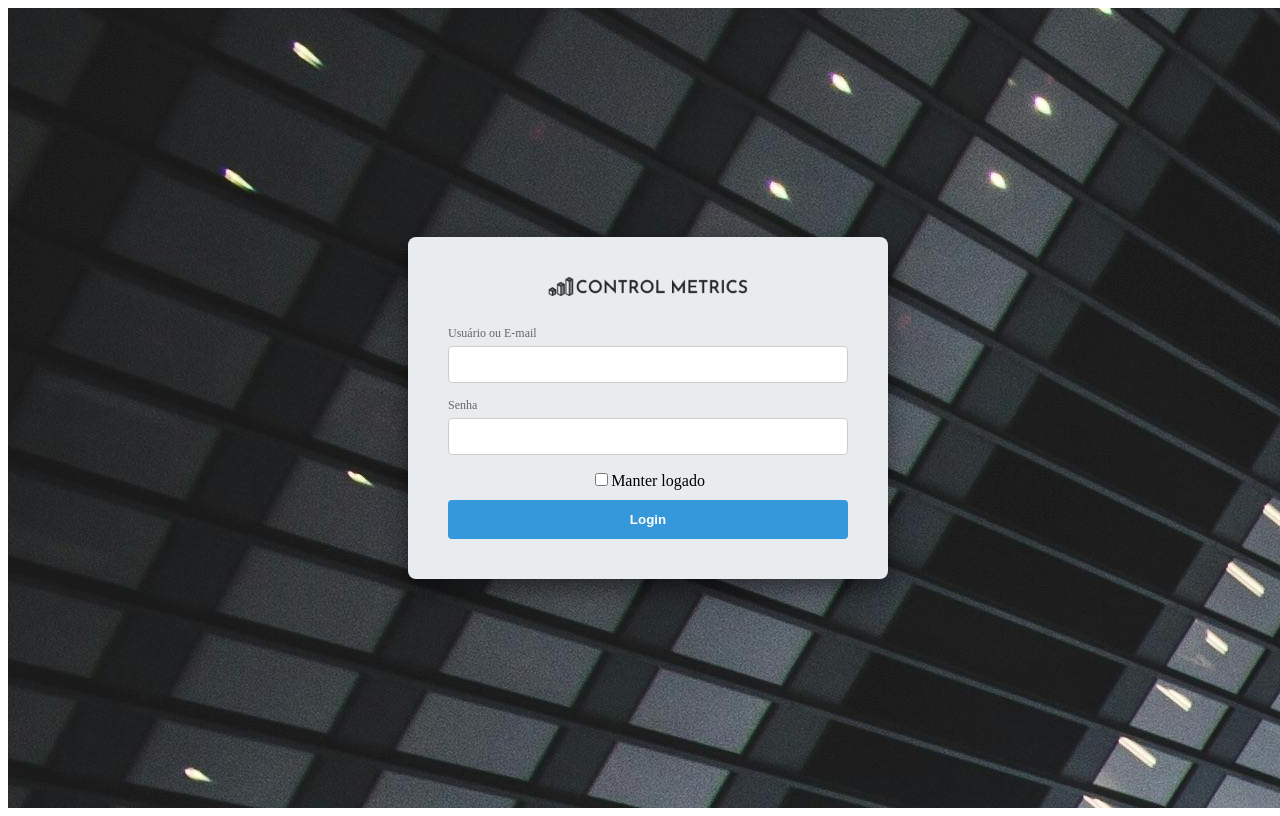
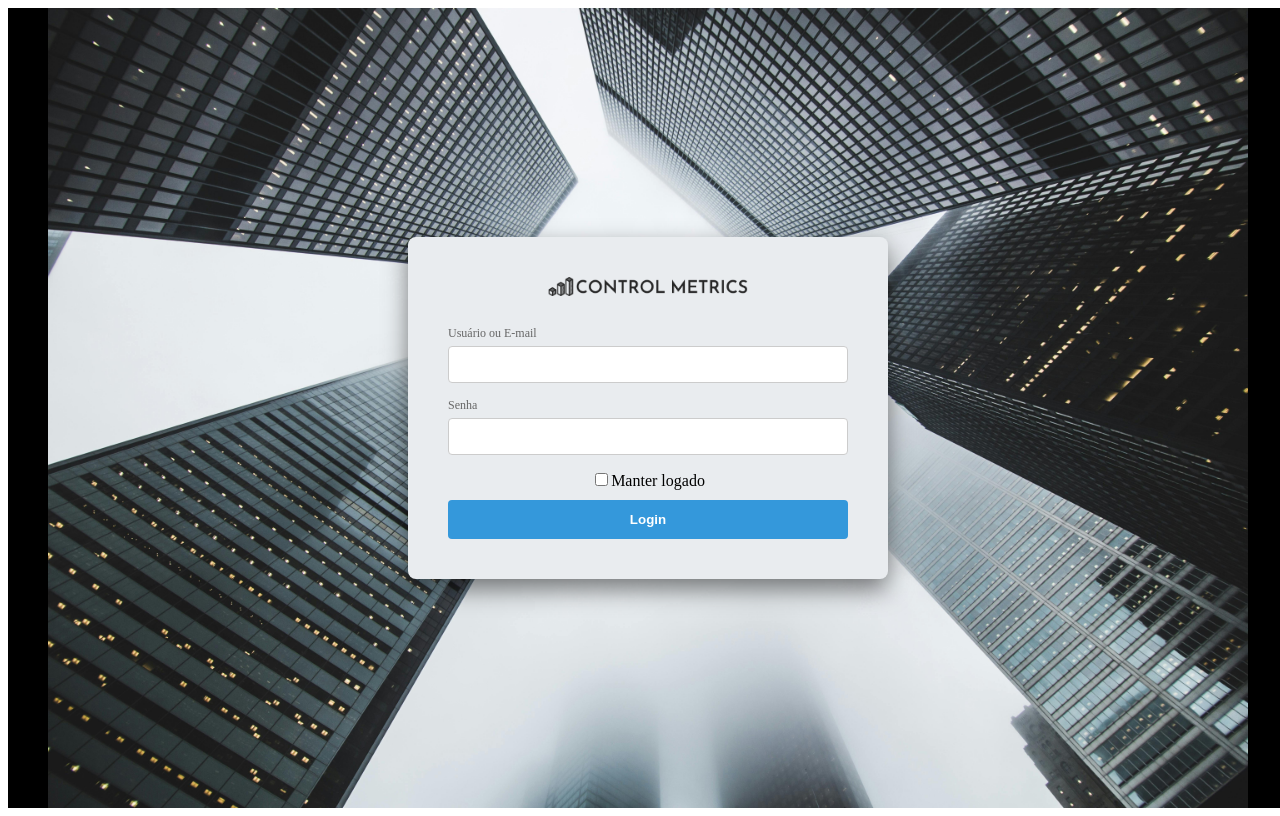
Before and after one commit to Heliferreira/funil-de-vendas-, a React (Vite) app in the folder client/: page / in a window 1280 px wide. Built offline with nearby package versions, Linux system fonts and the light colour scheme; the HTML template or start-up script is replaced by a standard one.

Commit message:
style: removendo pseudo-elemento e aplicando contain para exibir foto original

```diff
--- a/client/src/login.css
+++ b/client/src/login.css
@@ -4,30 +4,18 @@
   display: flex;
   justify-content: center;
   align-items: center;
-  background-color: #000;
+  background-color: #000; /* Fundo preto caso a imagem não preencha tudo */
 
-  /* Garante que nada que cresça aqui dentro crie rolagem */
+  /* Ajustes para a foto original */
+  background-size: contain;    /* Mostra a foto INTEIRA sem cortes/zoom */
+  background-position: center;
+  background-repeat: no-repeat;
+
   position: relative;
   overflow: hidden;
 }
 
-/* Criamos uma camada específica para o fundo para não afetar o card */
-.login-bg::before {
-  content: "";
-  position: absolute;
-  top: 0;
-  left: 0;
-  width: 100%;
-  height: 100%;
- /* background-image: url('./assets/fundoLogin.jpg'); */
-  background-size: cover;
-  background-position: center;
-  background-repeat: no-repeat;
-
-  /* O ZOOM acontece apenas nesta camada interna */
-  transform: scale(1);
-  z-index: -1; /* Fica atrás do card de login */
-}
+/* REMOVA ou delete todo o bloco .login-bg::before que estava aqui */
 
 .login-card {
   background: #e9ecef;
@@ -37,6 +25,7 @@
   max-width: 400px;
   box-shadow: 0 10px 25px rgba(0,0,0,0.5);
   text-align: center;
+  z-index: 1; /* Garante que o card fique na frente */
 }
 
 .login-header {
```
